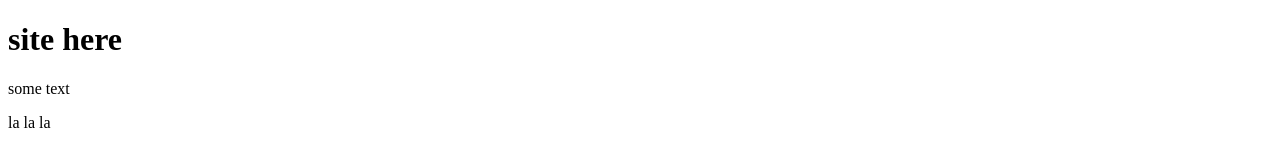
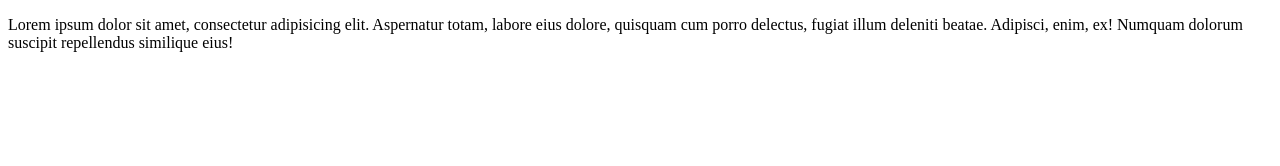
Before and after one commit to nikolaymuzyka/site, a plain HTML site: page index.html in a window 1280 px wide. Drawn offline with Linux system fonts and the light colour scheme.

Commit message:
3rd commit

```diff
--- a/index.html
+++ b/index.html
@@ -6,9 +6,6 @@
 	<link rel="stylesheet" href="css/style.css">
 </head>
 <body>
-	<h1>site here</h1>
-	<p>some text</p>
-	<p>la la la</p>
-
+	<p>Lorem ipsum dolor sit amet, consectetur adipisicing elit. Aspernatur totam, labore eius dolore, quisquam cum porro delectus, fugiat illum deleniti beatae. Adipisci, enim, ex! Numquam dolorum suscipit repellendus similique eius!</p>
 </body>
 </html>
```
